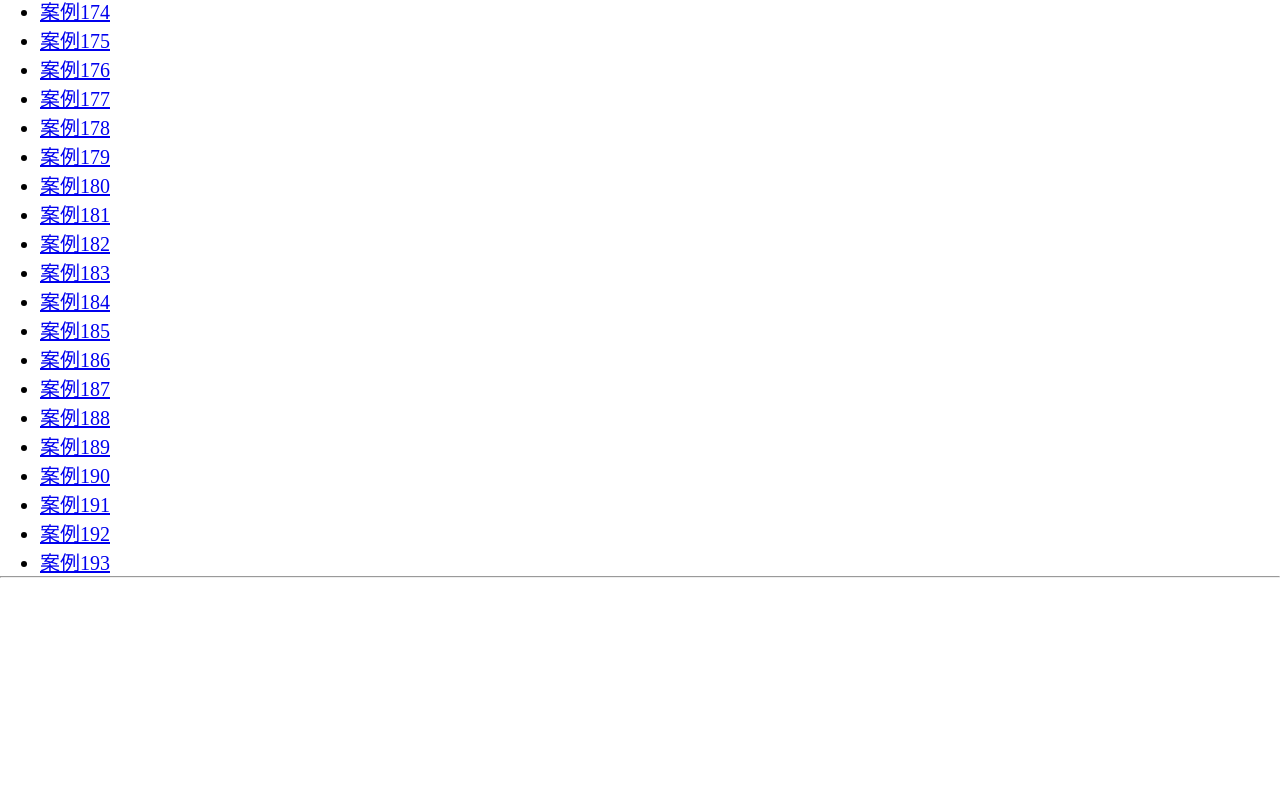
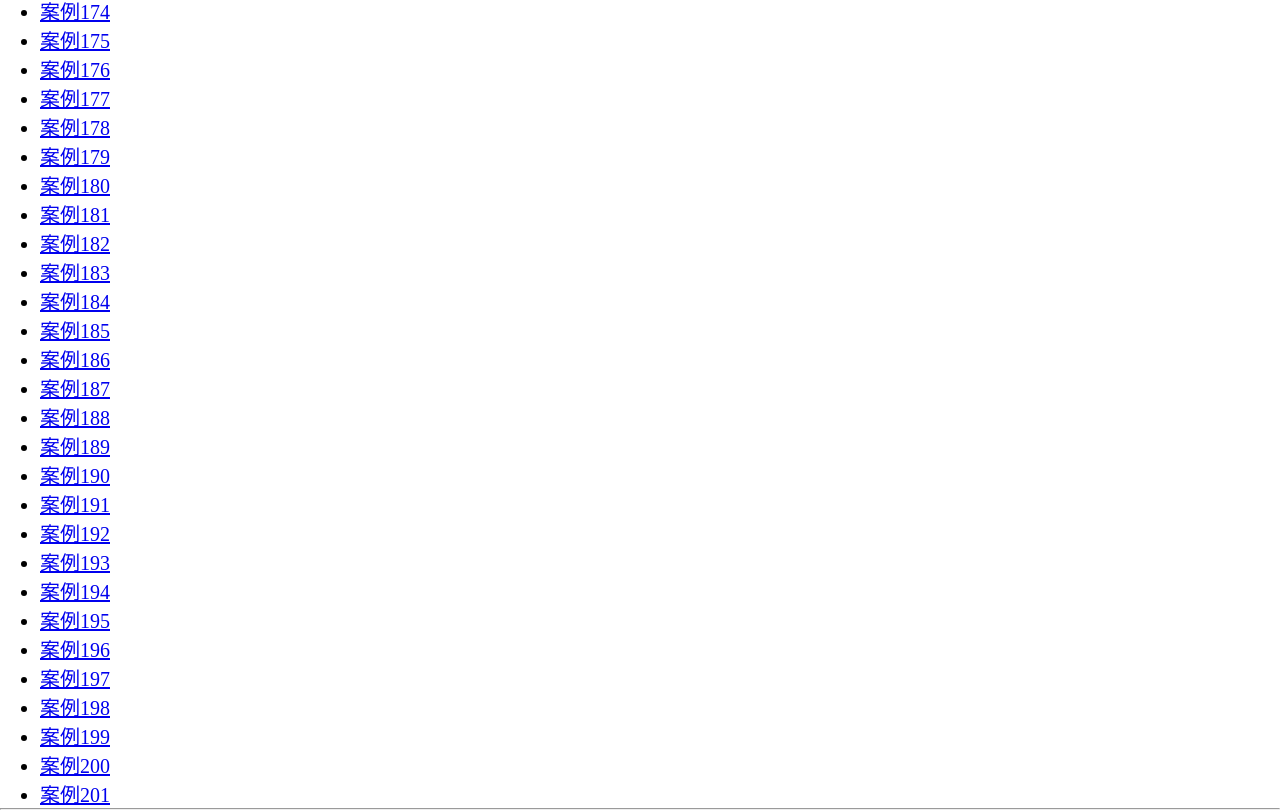
Before and after one commit to techrookiewyx/React-exercise, a React (Create React App) app in the folder example/demo/: page / in a window 1280 px wide. Shown: the part 5021-5831 px from the top of the page. Before the commit the page ends 5599 px from the top, so only its background shows below. Built offline with nearby package versions, Linux system fonts and the light colour scheme.

Commit message:
导入案例

```diff
--- a/example/demo/src/App.jsx
+++ b/example/demo/src/App.jsx
@@ -391,6 +391,22 @@ import RepeatFreezeTimer from "./191-repeat-freezn-timer";
 import RepeatDelay from "./192-repeat-delay";
 //193  effect事件案例-修复延迟通知
 import RepeatDelayInfo from "./193-repeat-delay-info";
+//194  linter检查依赖项是否与代码匹配
+import DepsWithCode from "./194-linter";
+//195  删除依赖项-移除组件中反应值
+import RemoveDeps from "./195-remove-reaction-value";
+//196  忽略linter导致难以发现的错误
+import IgnoreLinterFault from "./196-linter-fault";
+//197  对象作为反应值时的问题
+import ObjAsReactionValue from "./197-obj-as-reaction-value";
+//198  将对象移动到effect中
+import MoveOjbToEffect from "./198-move-objTo-effect";
+//199  effect依赖去除-修复重置间隔
+import RepeatResetGap from "./199-repeat-reset-timer";
+//200  effect依赖去除-修复重新触发的动画
+import RepeatAnimation from "./200-repeat-retouch-animate";
+//201  effecty依赖去除-修复重新连接的聊天
+import RepeatRelink from "./201-repeat-reLink";
 export default function App() {
   return (
     <>
@@ -589,6 +605,14 @@ export default function App() {
           <Route path="/case-191" element={<RepeatFreezeTimer/>} />
           <Route path="/case-192" element={<RepeatDelay/>} />
           <Route path="/case-193" element={<RepeatDelayInfo/>} />
+          <Route path="/case-194" element={<DepsWithCode/>} />
+          <Route path="/case-195" element={<RemoveDeps/>} />
+          <Route path="/case-196" element={<IgnoreLinterFault/>} />
+          <Route path="/case-197" element={<ObjAsReactionValue/>} />
+          <Route path="/case-198" element={<MoveOjbToEffect/>} />
+          <Route path="/case-199" element={<RepeatResetGap/>} />
+          <Route path="/case-200" element={<RepeatAnimation/>} />
+          <Route path="/case-201" element={<RepeatRelink/>} />
         {/*</Route>*/}
       </Routes>
     </>
--- a/example/demo/src/UlList.jsx
+++ b/example/demo/src/UlList.jsx
@@ -583,6 +583,30 @@ export default function UlList() {
         <li>
           <Link to="/case-193">案例193</Link>
         </li>
+        <li>
+          <Link to="/case-194">案例194</Link>
+        </li>
+        <li>
+          <Link to="/case-195">案例195</Link>
+        </li>
+        <li>
+          <Link to="/case-196">案例196</Link>
+        </li>
+        <li>
+          <Link to="/case-197">案例197</Link>
+        </li>
+        <li>
+          <Link to="/case-198">案例198</Link>
+        </li>
+        <li>
+          <Link to="/case-199">案例199</Link>
+        </li>
+        <li>
+          <Link to="/case-200">案例200</Link>
+        </li>
+        <li>
+          <Link to="/case-201">案例201</Link>
+        </li>
       </ul>
       <hr />
       {/*<Outlet/>*/}
```
